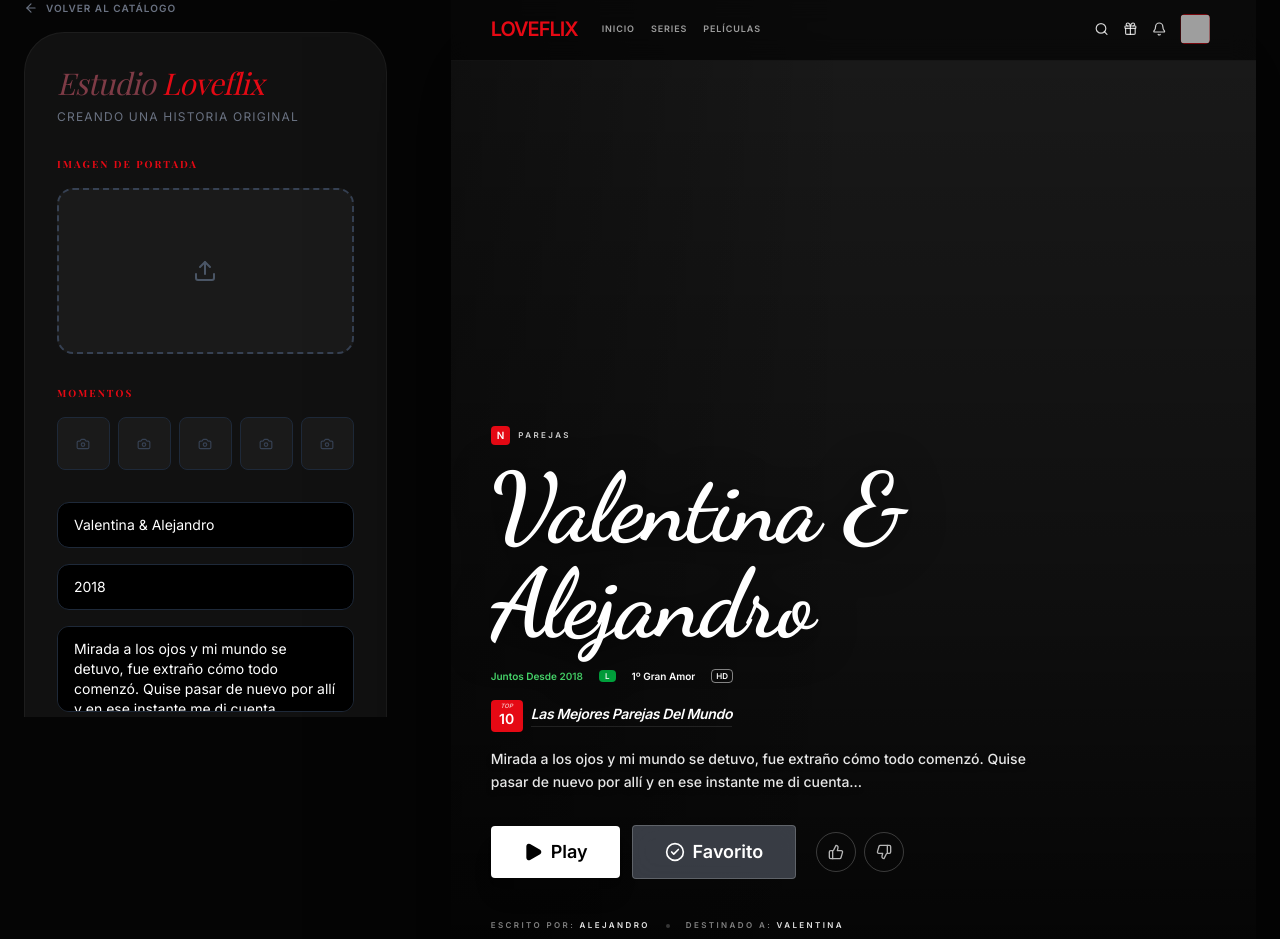
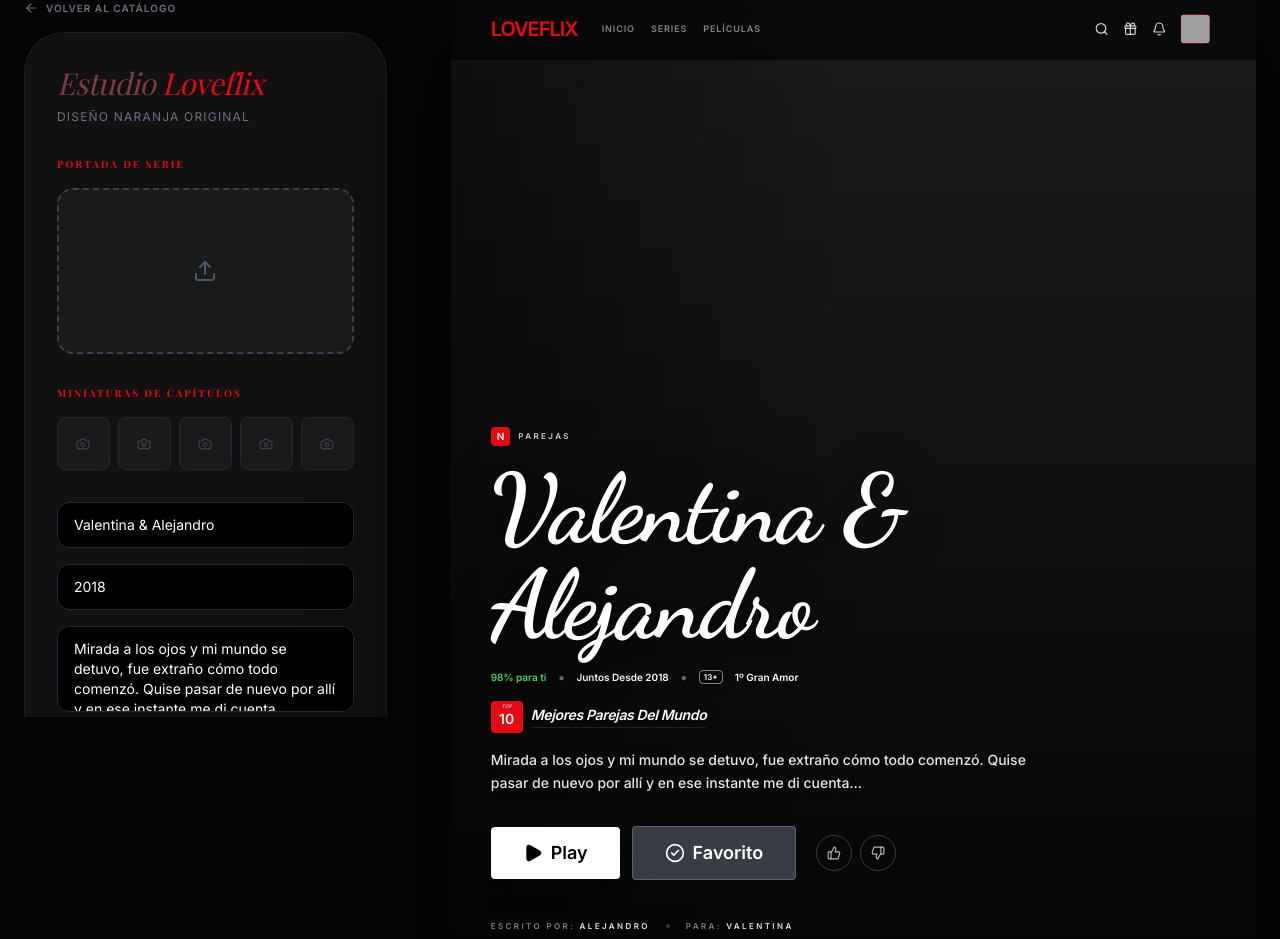
Before and after one commit to ritohp/MediaNaranja, a React (Vite) app: page /personalizar-cuadro in a window 1280 px wide. Shown: the part 230-1169 px from the top of the page. Built offline with nearby package versions, Linux system fonts and the light colour scheme; grey boxes are pictures that could not be loaded; a web font is replaced by a local one.

Commit message:
Sync Boutique 19/04/2026 21:31:44.78

```diff
--- a/src/pages/MemoryCustomizer.tsx
+++ b/src/pages/MemoryCustomizer.tsx
@@ -1,6 +1,6 @@
 import { useState, useRef } from 'react';
 import { useLocation, Link } from 'react-router-dom';
-import { Camera, Upload, ArrowLeft, CheckCircle2, Play, Search, Gift, Bell, ThumbsUp, ThumbsDown, Plus, Download } from 'lucide-react';
+import { Camera, Upload, ArrowLeft, CheckCircle2, Play, Search, Gift, Bell, ThumbsUp, ThumbsDown, Plus, Download, Loader2 } from 'lucide-react';
 import html2canvas from 'html2canvas';
 import jsPDF from 'jspdf';
 
@@ -10,6 +10,7 @@ export default function MemoryCustomizer() {
   const [synopsis, setSynopsis] = useState("Mirada a los ojos y mi mundo se detuvo, fue extraño cómo todo comenzó. Quise pasar de nuevo por allí y en ese instante me di cuenta...");
   const [writtenBy, setWrittenBy] = useState("Alejandro");
   const [destinedTo, setDestinedTo] = useState("Valentina");
+  const [isExporting, setIsExporting] = useState(false);
 
   const [mainPhoto, setMainPhoto] = useState<string | null>(null);
   const [galleryPhotos, setGalleryPhotos] = useState<(string | null)[]>([null, null, null, null, null]);
@@ -30,21 +31,22 @@ export default function MemoryCustomizer() {
   };
 
   const exportPDF = async () => {
-    if (!previewRef.current) {
-        alert("No se pudo encontrar el área de previsualización.");
-        return;
-    }
+    if (!previewRef.current) return;
+    setIsExporting(true);
 
     try {
+        // Pequeña espera para asegurar que todo el DOM esté listo
+        await new Promise(resolve => setTimeout(resolve, 500));
+
         const canvas = await html2canvas(previewRef.current, {
             scale: 2,
             useCORS: true,
-            allowTaint: true,
+            backgroundColor: '#141414',
             logging: false,
-            backgroundColor: '#141414'
+            // Importante: Eliminar allowTaint para evitar problemas de seguridad en el canvas
         });
 
-        const imgData = canvas.toDataURL('image/png', 1.0);
+        const imgData = canvas.toDataURL('image/jpeg', 0.95);
         const pdf = new jsPDF({
             orientation: 'p',
             unit: 'mm',
@@ -54,11 +56,13 @@ export default function MemoryCustomizer() {
         const pdfWidth = pdf.internal.pageSize.getWidth();
         const pdfHeight = (canvas.height * pdfWidth) / canvas.width;
 
-        pdf.addImage(imgData, 'PNG', 0, 0, pdfWidth, pdfHeight);
-        pdf.save(`Media_Naranja_Obra_${names.replace(/\s+/g, '_')}.pdf`);
+        pdf.addImage(imgData, 'JPEG', 0, 0, pdfWidth, pdfHeight);
+        pdf.save(`MediaNaranja_Serie_${names.replace(/\s+/g, '_')}.pdf`);
     } catch (err) {
-        console.error("Error generating PDF:", err);
-        alert("Hubo un error al generar el PDF. Asegúrate de haber instalado 'html2canvas' y 'jspdf' (npm install html2canvas jspdf).");
+        console.error("PDF Export Error:", err);
+        alert("Error al generar PDF. Prueba refrescando la página o revisando que las fotos hayan cargado bien.");
+    } finally {
+        setIsExporting(false);
     }
   };
 
@@ -67,11 +71,12 @@ export default function MemoryCustomizer() {
       <style>{`
         @import url('https://fonts.googleapis.com/css2?family=Dancing+Script:wght@700&display=swap');
         .font-script { font-family: 'Dancing Script', cursive; }
+        .scrollbar-hide::-webkit-scrollbar { display: none; }
       `}</style>
 
       <div className="max-w-[1700px] mx-auto px-6 grid grid-cols-1 xl:grid-cols-12 gap-12">
 
-        {/* 🛠️ PANEL DE EDICIÓN */}
+        {/* PANEL DE EDICIÓN */}
         <div className="xl:col-span-4 space-y-6 pb-20 max-h-[90vh] overflow-y-auto pr-4 scrollbar-thin scrollbar-thumb-gray-800">
           <Link to="/galeria-recuerdos" className="inline-flex items-center gap-2 text-gray-500 hover:text-white transition-colors text-[10px] font-bold uppercase tracking-widest mb-4">
             <ArrowLeft size={14} /> Volver al catálogo
@@ -80,11 +85,11 @@ export default function MemoryCustomizer() {
           <div className="bg-[#111] p-8 rounded-[2.5rem] border border-white/5 space-y-8">
             <header>
                 <h1 className="text-3xl font-serif mb-2 italic">Estudio <span className="text-[#E50914]">Loveflix</span></h1>
-                <p className="text-gray-500 text-xs uppercase tracking-widest">Creando una historia original</p>
+                <p className="text-gray-500 text-xs uppercase tracking-widest">Diseño Naranja Original</p>
             </header>
 
             <section className="space-y-4">
-              <h3 className="text-[10px] font-black uppercase tracking-[0.2em] text-[#E50914]">Imagen de Portada</h3>
+              <h3 className="text-[10px] font-black uppercase tracking-[0.2em] text-[#E50914]">Portada de Serie</h3>
               <div
                 onClick={() => document.getElementById('main-upload')?.click()}
                 className="w-full aspect-video bg-[#1a1a1a] rounded-2xl border-2 border-dashed border-gray-700 flex items-center justify-center cursor-pointer hover:border-[#E50914] overflow-hidden"
@@ -95,7 +100,7 @@ export default function MemoryCustomizer() {
             </section>
 
             <section className="space-y-4">
-              <h3 className="text-[10px] font-black uppercase tracking-[0.2em] text-[#E50914]">Momentos</h3>
+              <h3 className="text-[10px] font-black uppercase tracking-[0.2em] text-[#E50914]">Miniaturas de Capítulos</h3>
               <div className="grid grid-cols-5 gap-2">
                 {galleryPhotos.map((photo, i) => (
                   <div key={i} onClick={() => document.getElementById(`gallery-${i}`)?.click()} className="aspect-square bg-[#1a1a1a] rounded-lg border border-gray-800 flex items-center justify-center cursor-pointer hover:border-[#E50914] overflow-hidden">
@@ -116,20 +121,29 @@ export default function MemoryCustomizer() {
               </div>
             </section>
 
-            <button onClick={exportPDF} className="w-full py-5 bg-[#E50914] text-white rounded-2xl font-black tracking-widest hover:brightness-110 shadow-xl transition-all flex items-center justify-center gap-3">
-              <Download size={20} /> DESCARGAR PDF
+            <button
+                onClick={exportPDF}
+                disabled={isExporting}
+                className={`w-full py-5 bg-[#E50914] text-white rounded-2xl font-black tracking-widest hover:brightness-110 shadow-xl transition-all flex items-center justify-center gap-3 ${isExporting ? 'opacity-50 cursor-not-allowed' : ''}`}
+            >
+              {isExporting ? (
+                <> <Loader2 className="animate-spin" size={20} /> Generando...</>
+              ) : (
+                <> <Download size={20} /> DESCARGAR PDF </>
+              )}
             </button>
           </div>
         </div>
 
-        {/* 🖼️ PREVIEW FINAL (MEJORADO) */}
+        {/* PREVIEW FINAL */}
         <div className="xl:col-span-8 sticky top-24">
           <div
             ref={previewRef}
             className="w-full aspect-[3/4.2] bg-[#141414] shadow-[0_40px_100px_rgba(0,0,0,0.8)] relative overflow-hidden"
+            id="pdf-area"
           >
-            {/* 📸 FOTO PRINCIPAL (AJUSTE DE CENTRADO) */}
-            <div className="absolute inset-0">
+            {/* PORTADA */}
+            <div className="absolute inset-0 z-0">
                {mainPhoto ? (
                  <img src={mainPhoto} className="w-full h-full object-cover object-center" />
                ) : (
@@ -139,11 +153,11 @@ export default function MemoryCustomizer() {
                <div className="absolute inset-0 bg-gradient-to-r from-black/40 via-transparent to-transparent"></div>
             </div>
 
-            {/* 🍿 BARRA SUPERIOR (CON FONDO PROTECTOR) */}
+            {/* NAV BAR */}
             <header className="absolute top-0 inset-x-0 h-16 flex items-center justify-between px-10 z-50 bg-black/60 backdrop-blur-md border-b border-white/5">
                <div className="flex items-center gap-6">
                   <div className="text-[#E50914] text-xl font-black tracking-tighter">LOVEFLIX</div>
-                  <nav className="flex gap-4 text-[9px] font-bold text-white/60 uppercase tracking-widest">
+                  <nav className="flex gap-4 text-[9px] font-bold text-white/50 uppercase tracking-widest">
                      <span>Inicio</span>
                      <span>Series</span>
                      <span>Películas</span>
@@ -157,7 +171,7 @@ export default function MemoryCustomizer() {
                </div>
             </header>
 
-            {/* ✍️ TEXTOS (DISTRIBUIDOS PARA NO AMONTONAR) */}
+            {/* INFO TEXTO */}
             <div className="absolute inset-x-10 bottom-48 z-40 space-y-4">
                 <div className="flex items-center gap-2">
                   <span className="bg-[#E50914] text-white text-[10px] font-black px-1.5 py-0.5 rounded-sm">N</span>
@@ -168,46 +182,46 @@ export default function MemoryCustomizer() {
                     {names}
                 </h2>
 
-                <div className="flex items-center gap-4 text-[10px] font-bold text-white">
-                    <span className="text-[#46d369]">Juntos Desde {date}</span>
-                    <span className="bg-green-600 text-white px-1.5 rounded-sm text-[8px]">L</span>
+                <div className="flex items-center gap-3 text-[10px] font-bold text-white">
+                    <span className="text-[#46d369]">98% para ti</span>
+                    <span className="text-white/40">●</span>
+                    <span>Juntos Desde {date}</span>
+                    <span className="text-white/40">●</span>
+                    <span className="border border-white/50 px-1 rounded-sm text-[8px]">13+</span>
                     <span>1º Gran Amor</span>
-                    <span className="border border-white/50 px-1 rounded-sm text-[8px]">HD</span>
                 </div>
 
                 <div className="flex items-center gap-2">
                     <div className="w-8 h-8 bg-[#E50914] rounded-sm flex flex-col items-center justify-center font-black leading-none">
-                        <span className="text-[6px] opacity-70 italic font-sans uppercase">TOP</span>
+                        <span className="text-[5px] opacity-70 italic font-sans uppercase">TOP</span>
                         <span className="text-sm">10</span>
                     </div>
-                    <span className="text-sm font-bold italic tracking-tight border-b border-white/10 pb-0.5">Las Mejores Parejas Del Mundo</span>
+                    <span className="text-sm font-bold italic tracking-tight border-b border-white/10 pb-0.5">Mejores Parejas Del Mundo</span>
                 </div>
 
                 <p className="text-xs md:text-sm text-white/90 max-w-xl font-medium leading-relaxed drop-shadow-md pb-4">
                    {synopsis}
                 </p>
 
-                {/* BOTONES */}
                 <div className="flex items-center gap-3">
-                  <button className="flex items-center gap-2 px-8 py-3 bg-white text-black rounded font-bold text-lg shadow-xl hover:bg-gray-200 transition-all"><Play fill="black" size={20} /> Play</button>
-                  <button className="flex items-center gap-2 px-8 py-3 bg-gray-500/50 backdrop-blur-md text-white rounded font-bold text-lg border border-white/20 hover:bg-gray-500/70 transition-all"><CheckCircle2 size={20} /> Favorito</button>
+                  <button className="flex items-center gap-2 px-8 py-3 bg-white text-black rounded font-bold text-sm md:text-lg shadow-xl"><Play fill="black" size={20} /> Play</button>
+                  <button className="flex items-center gap-2 px-8 py-3 bg-gray-500/50 backdrop-blur-md text-white rounded font-bold text-lg border border-white/20"><CheckCircle2 size={20} /> Favorito</button>
                   <div className="flex gap-2 pl-2">
-                    <div className="w-10 h-10 rounded-full border border-white/30 flex items-center justify-center opacity-70"><ThumbsUp size={16}/></div>
-                    <div className="w-10 h-10 rounded-full border border-white/30 flex items-center justify-center opacity-70"><ThumbsDown size={16}/></div>
+                    <div className="w-9 h-9 rounded-full border border-white/30 flex items-center justify-center opacity-70"><ThumbsUp size={14}/></div>
+                    <div className="w-9 h-9 rounded-full border border-white/30 flex items-center justify-center opacity-70"><ThumbsDown size={14}/></div>
                   </div>
                 </div>
 
-                {/* METADATA (ALEJADA DE LOS BOTONES Y DE LA GALERÍA) */}
-                <div className="pt-6 text-[8px] font-bold text-white/50 uppercase tracking-[0.3em] leading-relaxed flex items-center gap-4">
+                <div className="pt-6 text-[8px] font-bold text-white/50 uppercase tracking-[0.3em] flex items-center gap-4">
                    <div>Escrito por: <span className="text-white/90">{writtenBy}</span></div>
                    <div className="w-1 h-1 bg-white/20 rounded-full"></div>
-                   <div>Destinado a: <span className="text-white/90">{destinedTo}</span></div>
+                   <div>Para: <span className="text-white/90">{destinedTo}</span></div>
                 </div>
             </div>
 
-            {/* 🖼️ GALERÍA (AJUSTADA AL FINAL) */}
+            {/* GALERÍA */}
             <div className="absolute inset-x-10 bottom-6 z-40 bg-gradient-to-t from-black to-transparent pt-4">
-               <h4 className="text-[10px] font-black mb-3 uppercase tracking-[0.3em] text-white/50">Nuestros Mejores Momentos</h4>
+               <h4 className="text-[10px] font-black mb-3 uppercase tracking-[0.2em] text-white/40">Momentos Inolvidables</h4>
                <div className="grid grid-cols-5 gap-3">
                   {galleryPhotos.map((photo, i) => (
                     <div key={i} className="aspect-square bg-white/5 rounded shadow-2xl border border-white/10 overflow-hidden">
```
